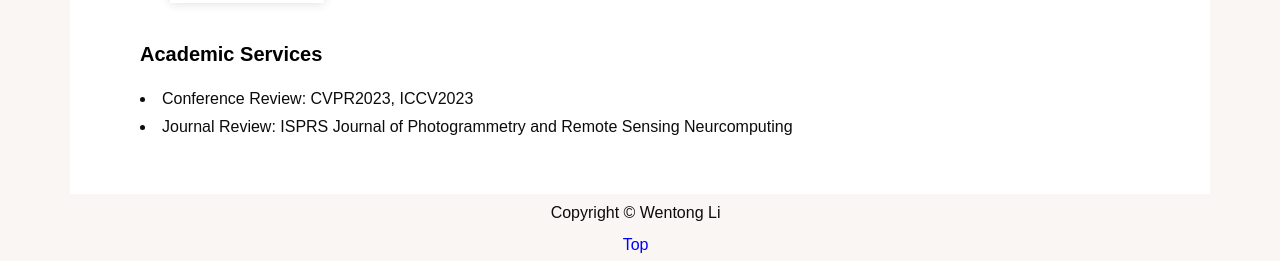
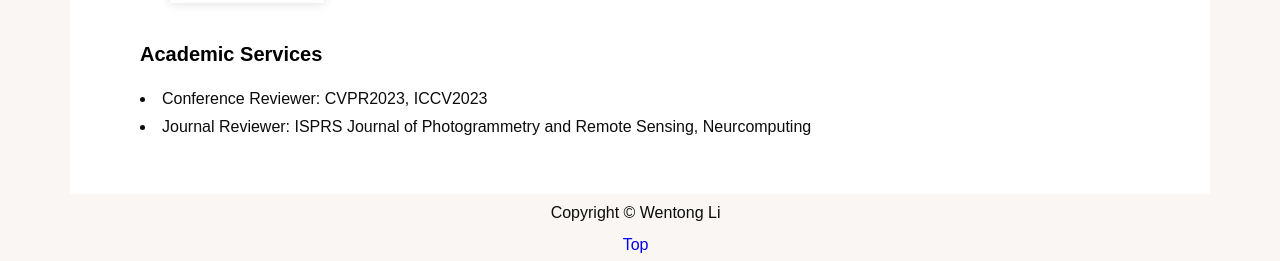
Before and after one commit to cslwt/cslwt.github.io, a Jekyll site: the page index.html, which Jekyll copies as it is, in a window 1280 px wide. Shown: the part 1115-1376 px from the top of the page. Built offline with Jekyll 4.4.1, drawn with Linux system fonts in a browser that asks for light colours; some web fonts are replaced.

Commit message:
Update index.html

```diff
--- a/index.html
+++ b/index.html
@@ -189,13 +189,11 @@
 
 				<h3> Academic Services </h3>
     				<li style="font-size:16px">
-          				Conference Review:
-          				CVPR2023, ICCV2023
+          				Conference Reviewer: CVPR2023,  ICCV2023
     				</li>
     				<li style="font-size:16px">
-         			Journal Review:
-         				ISPRS Journal of Photogrammetry and Remote Sensing
-         				Neurcomputing
+         			Journal Reviewer:
+         				ISPRS Journal of Photogrammetry and Remote Sensing,  Neurcomputing
     				</li>
 
 				</div>
```
